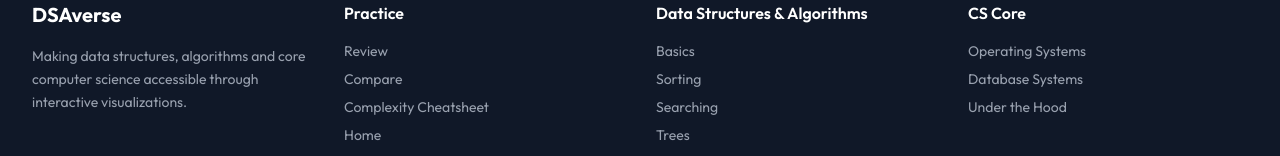
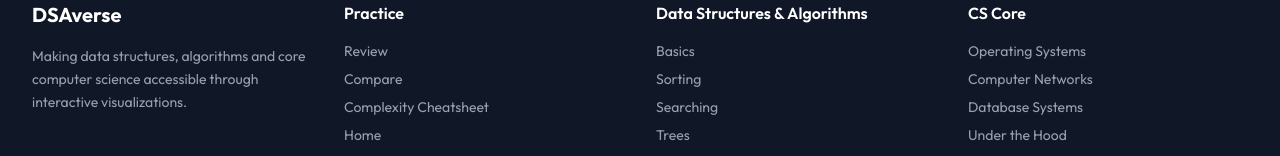
Before and after one commit to Archit1706/DSAverse, a Next.js app: page / in a window 1280 px wide. Shown: the part 5094-5250 px from the top of the page. Built offline with nearby package versions, Linux system fonts and the light colour scheme.

Commit message:
Link Computer Networks from the footer

```diff
--- a/components/Footer.jsx
+++ b/components/Footer.jsx
@@ -32,6 +32,7 @@ const COLUMNS = [
         title: 'CS Core',
         links: [
             { href: '/operating-systems', label: 'Operating Systems' },
+            { href: '/computer-networks', label: 'Computer Networks' },
             { href: '/database-systems', label: 'Database Systems' },
             { href: '/under-the-hood', label: 'Under the Hood' },
         ],
```
